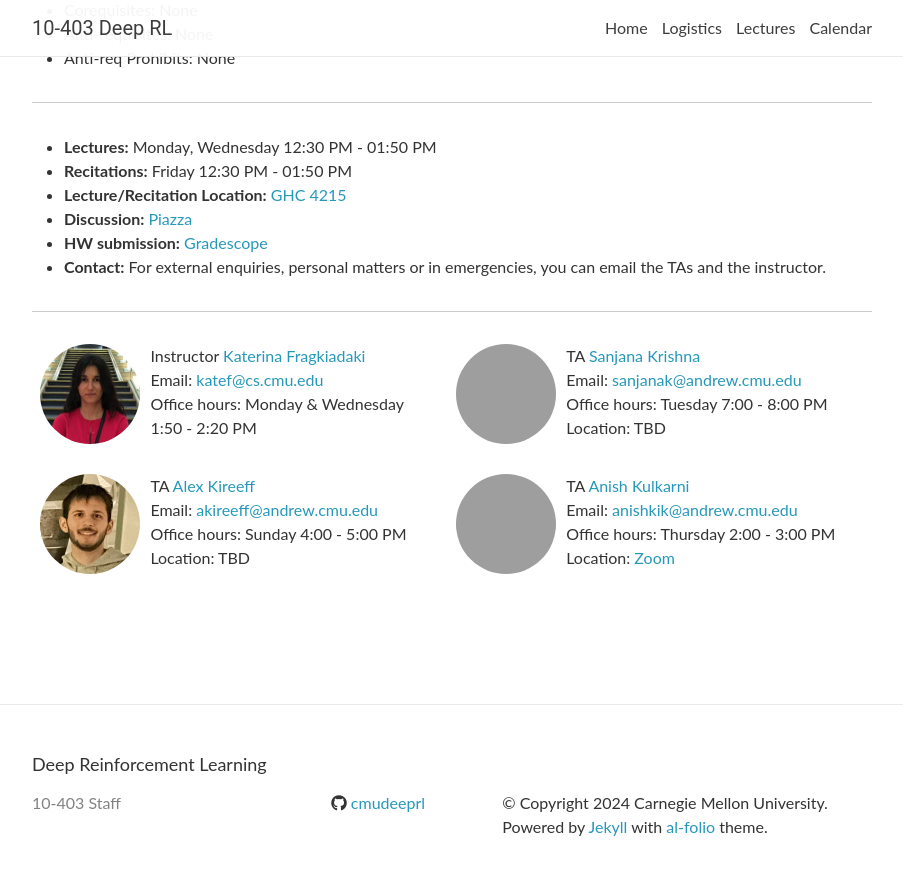
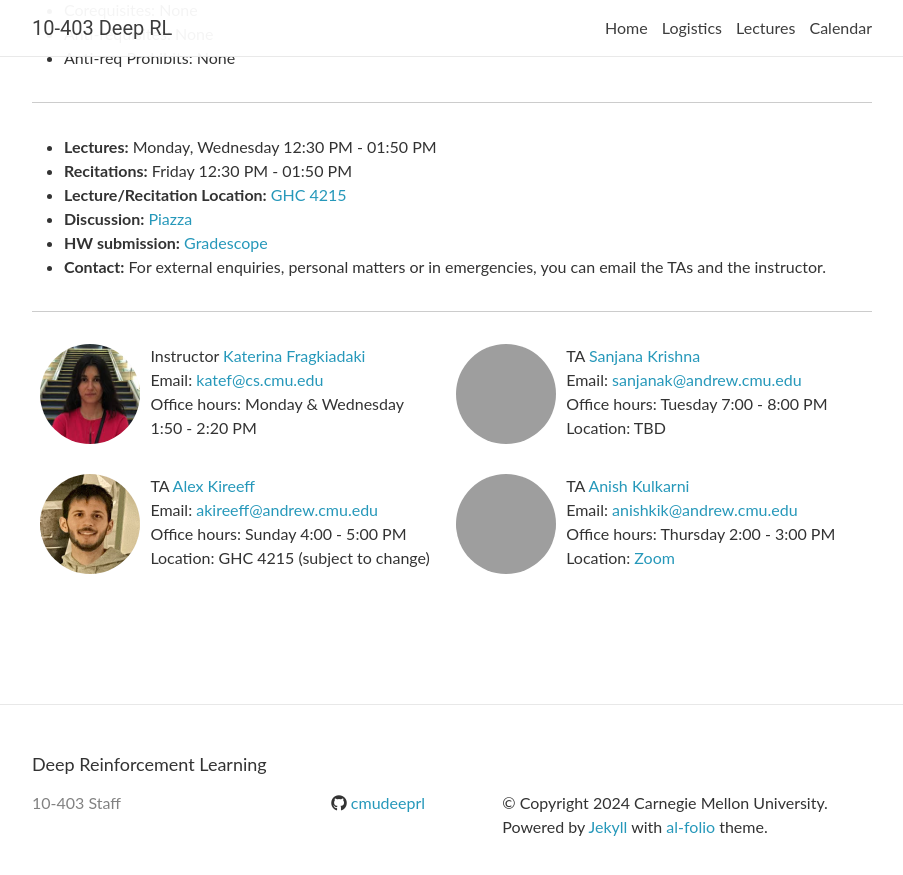
Before and after one commit to cmudeeprl/403website_s24, a Jekyll site: the page built from _pages/about.md, in a window 1280 px wide and 900 px high, scrolled down 995 px, cut to the strip 0-875 px from the top of the window. Shown: the whole strip, without its empty margins (188-1091 px from the left). Built offline with Jekyll 4.4.1, drawn with Linux system fonts in a browser that asks for light colours; nearby versions of some CDN libraries; comment, search, counter and statistics services are not loaded; grey boxes are pictures that could not be loaded.

Commit message:
* updated OH for Alex

```diff
--- a/_data/staff.yml
+++ b/_data/staff.yml
@@ -17,7 +17,7 @@ TAs:
       email: akireeff@andrew.cmu.edu
       url:
       office-hours: Sunday 4:00 - 5:00 PM
-      location: TBD
+      location: GHC 4215 (subject to change)
       image: staff/Alex_400by400.jpg
 
     - name: Anish Kulkarni
```
